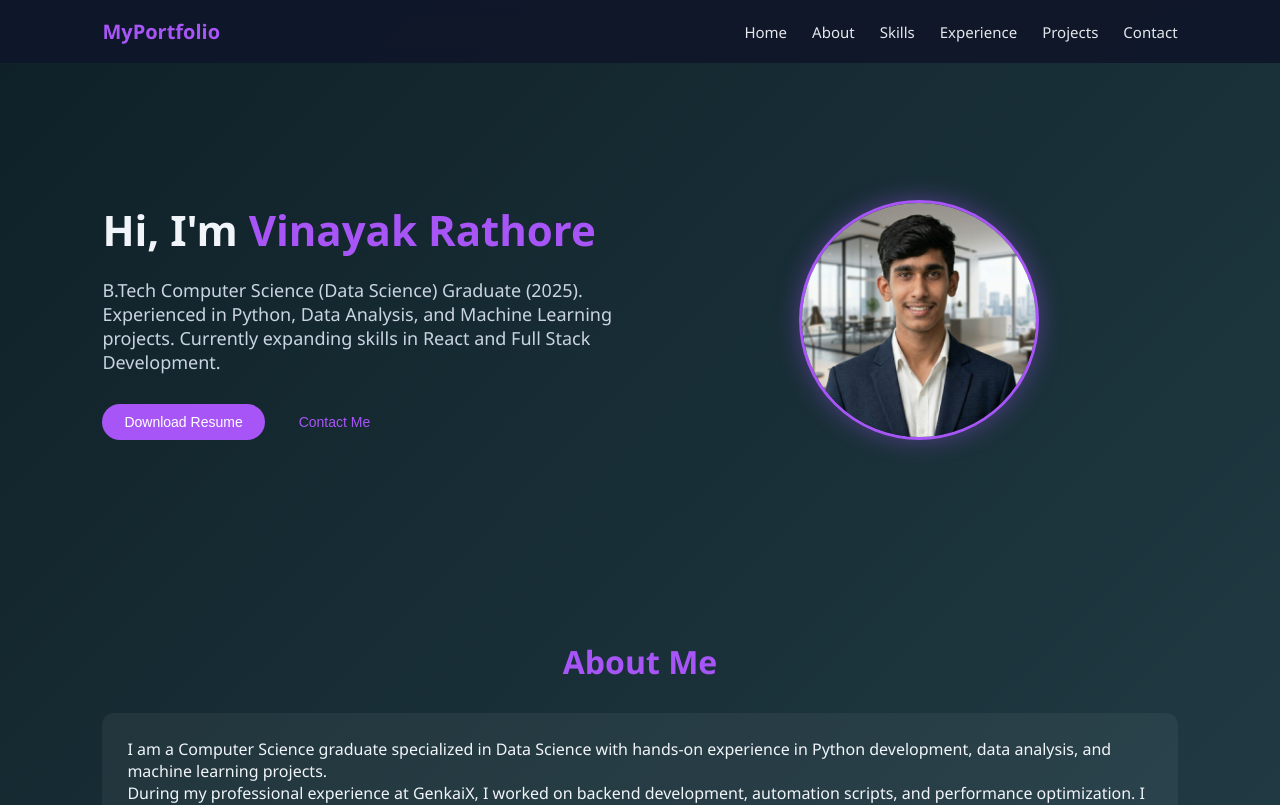
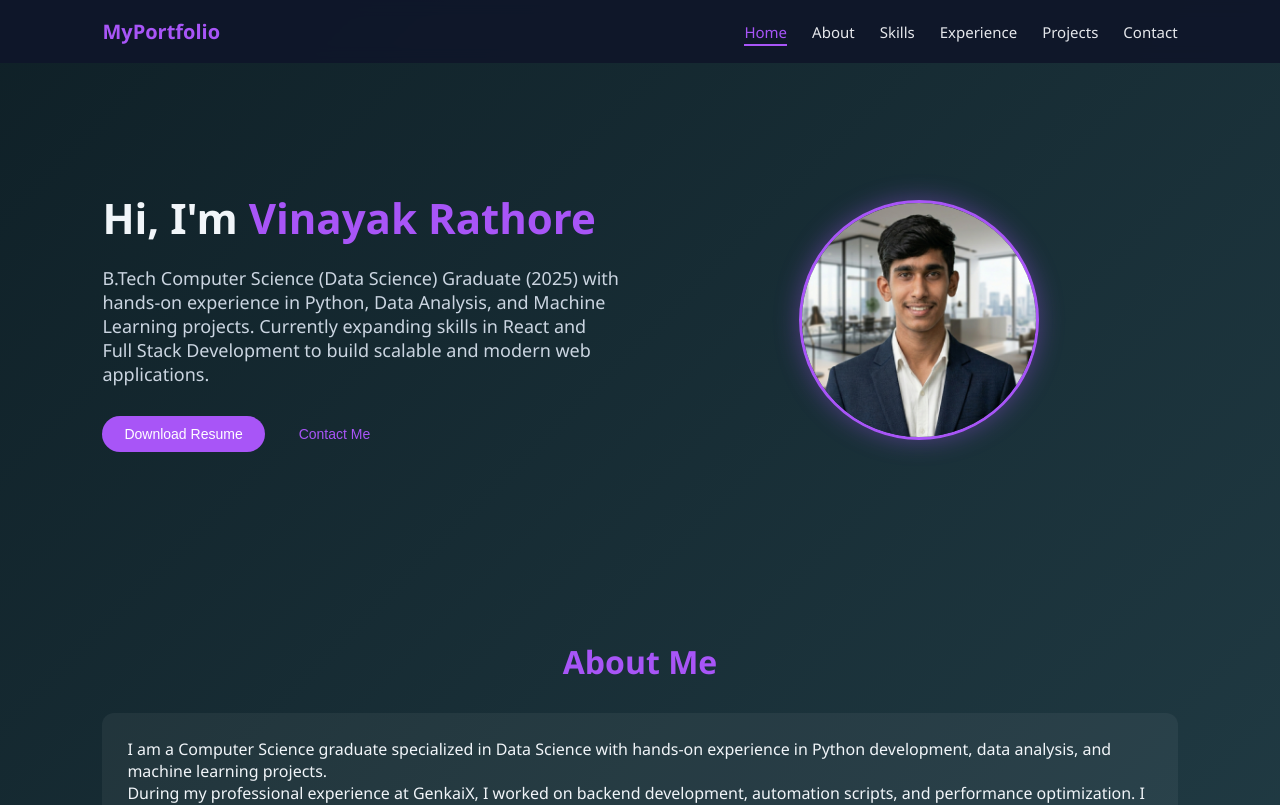
Before and after one commit to vinayakrathor/vinayakrathore-portfolio, a React (Create React App) app: page / in a window 1280 px wide. Shown: the top 805 px of the page. Built offline with nearby package versions, Linux system fonts and the light colour scheme.

Commit message:
feat : added footer

```diff
--- a/src/App.css
+++ b/src/App.css
@@ -345,3 +345,10 @@ h2 {
 .active-link::after {
   width: 100% !important;
 }
+.footer {
+  text-align: center;
+  padding: 20px;
+  background: #0f172a;
+  font-size: 14px;
+  margin-top: 40px;
+}
--- a/src/App.js
+++ b/src/App.js
@@ -18,6 +18,9 @@ function App() {
       <Experience />
       <Projects />
       <Contact />
+      <footer className="footer">
+  © 2026 Vinayak Rathore | Built with React
+</footer>
     </div>
   );
 }
--- a/src/components/Home.js
+++ b/src/components/Home.js
@@ -12,9 +12,7 @@ function Home() {
         </h1>
 
         <p>
-          B.Tech Computer Science (Data Science) Graduate (2025).
-Experienced in Python, Data Analysis, and Machine Learning projects.
-Currently expanding skills in React and Full Stack Development.
+         B.Tech Computer Science (Data Science) Graduate (2025) with hands-on experience in Python, Data Analysis, and Machine Learning projects. Currently expanding skills in React and Full Stack Development to build scalable and modern web applications.
         </p>
 
         <div className="hero-buttons">
--- a/src/components/Navbar.js
+++ b/src/components/Navbar.js
@@ -1,15 +1,38 @@
-import React, { useState } from "react";
+import React, { useState, useEffect } from "react";
 
 function Navbar() {
 
   const [menuOpen, setMenuOpen] = useState(false);
+  const [active, setActive] = useState("home");
+
+  useEffect(() => {
+    const sections = document.querySelectorAll("section");
+
+    const handleScroll = () => {
+      let current = "";
+
+      sections.forEach((section) => {
+        const sectionTop = section.offsetTop - 100;
+        const sectionHeight = section.clientHeight;
+
+        if (window.scrollY >= sectionTop &&
+            window.scrollY < sectionTop + sectionHeight) {
+          current = section.getAttribute("id");
+        }
+      });
+
+      setActive(current);
+    };
+
+    window.addEventListener("scroll", handleScroll);
+    return () => window.removeEventListener("scroll", handleScroll);
+  }, []);
 
   return (
     <nav className="navbar">
 
       <div className="logo">MyPortfolio</div>
 
-      {/* Hamburger */}
       <div
         className="hamburger"
         onClick={() => setMenuOpen(!menuOpen)}
@@ -17,14 +40,54 @@ function Navbar() {
         ☰
       </div>
 
-      {/* Nav Links */}
       <ul className={menuOpen ? "nav-links active" : "nav-links"}>
-        <li><a href="#home" onClick={() => setMenuOpen(false)}>Home</a></li>
-        <li><a href="#about" onClick={() => setMenuOpen(false)}>About</a></li>
-        <li><a href="#skills" onClick={() => setMenuOpen(false)}>Skills</a></li>
-        <li><a href="#experience" onClick={() => setMenuOpen(false)}>Experience</a></li>
-        <li><a href="#projects" onClick={() => setMenuOpen(false)}>Projects</a></li>
-        <li><a href="#contact" onClick={() => setMenuOpen(false)}>Contact</a></li>
+        <li>
+          <a href="#home"
+             className={active === "home" ? "active-link" : ""}
+             onClick={() => setMenuOpen(false)}>
+            Home
+          </a>
+        </li>
+
+        <li>
+          <a href="#about"
+             className={active === "about" ? "active-link" : ""}
+             onClick={() => setMenuOpen(false)}>
+            About
+          </a>
+        </li>
+
+        <li>
+          <a href="#skills"
+             className={active === "skills" ? "active-link" : ""}
+             onClick={() => setMenuOpen(false)}>
+            Skills
+          </a>
+        </li>
+
+        <li>
+          <a href="#experience"
+             className={active === "experience" ? "active-link" : ""}
+             onClick={() => setMenuOpen(false)}>
+            Experience
+          </a>
+        </li>
+
+        <li>
+          <a href="#projects"
+             className={active === "projects" ? "active-link" : ""}
+             onClick={() => setMenuOpen(false)}>
+            Projects
+          </a>
+        </li>
+
+        <li>
+          <a href="#contact"
+             className={active === "contact" ? "active-link" : ""}
+             onClick={() => setMenuOpen(false)}>
+            Contact
+          </a>
+        </li>
       </ul>
 
     </nav>
```
